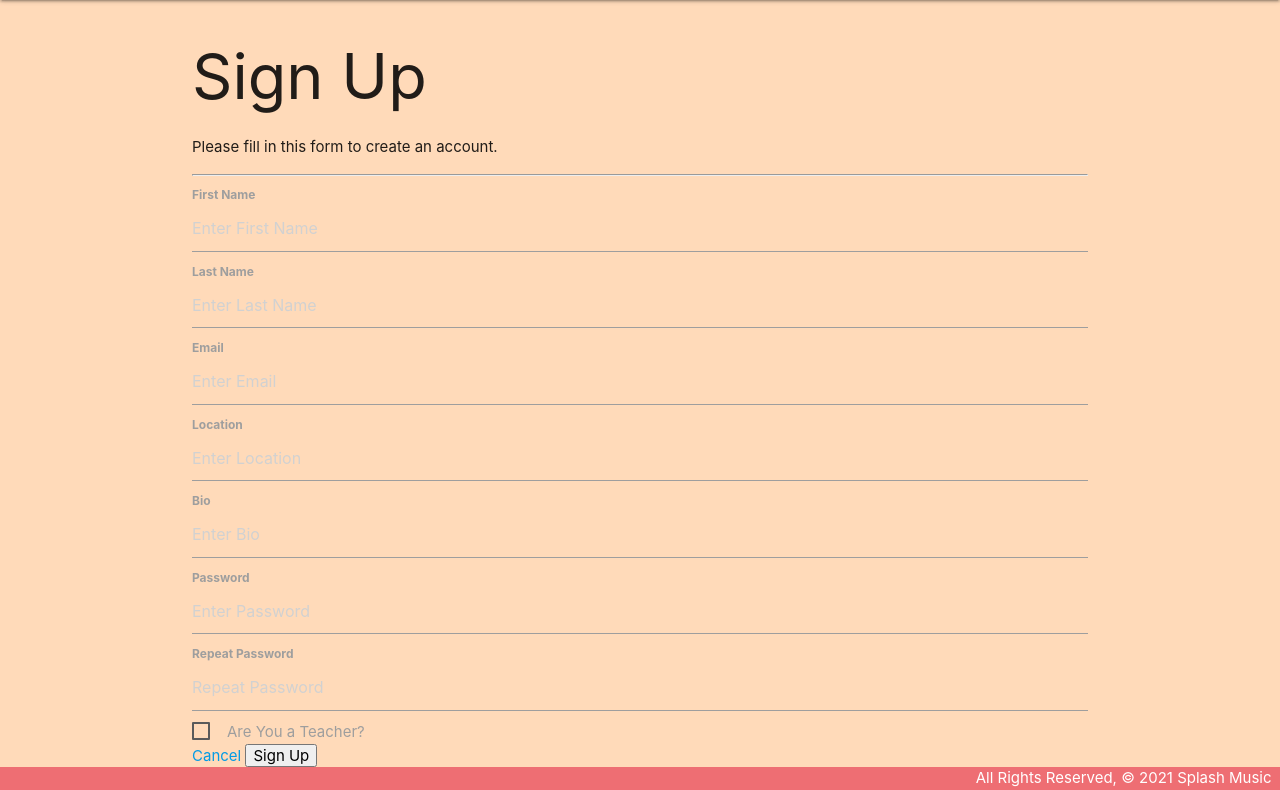
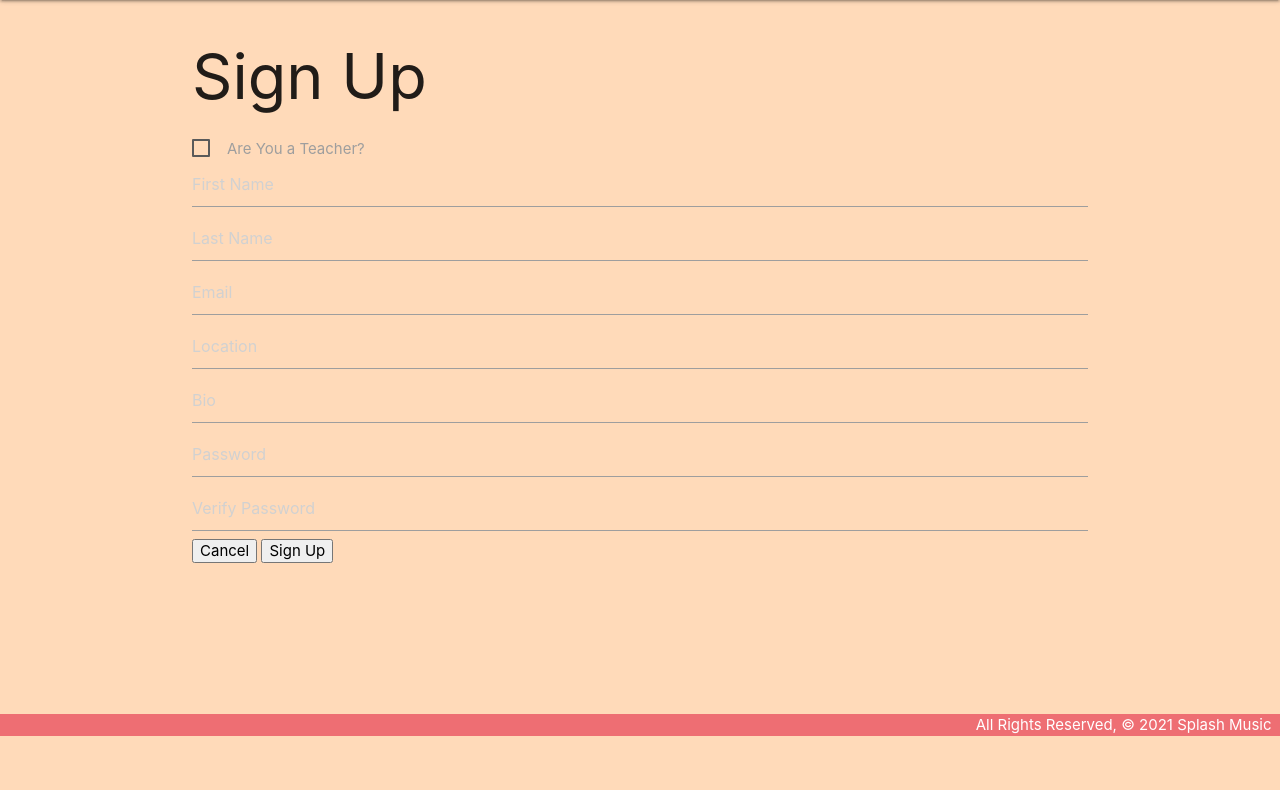
Before and after one commit to BlueCadet-3/splashmusic, a Django app: page /accounts/signup/ in a window 1280 px wide. Shown: the part 64-854 px from the top of the page. After the commit the page ends 800 px from the top, so only its background shows below. Run offline with Django 3.2, Linux system fonts and the light colour scheme.

Commit message:
simplify sign-up HTML

```diff
--- a/main_app/templates/registration/signup.html
+++ b/main_app/templates/registration/signup.html
@@ -1,36 +1,25 @@
 {% extends 'base.html' %}
 {% block content %}
-<h1>Sign Up</h1>
-<p>Please fill in this form to create an account.</p>
-<hr>
-<form action="{% url 'signup' %}" method="post">
+
+<main id="sign-up">
+  <h1>Sign Up</h1>
+
+  <form action="{% url 'signup' %}" method="POST">
     {% csrf_token %}
-    <label for="first_name"><b>First Name</b></label>
-    <input type="text" placeholder="Enter First Name" name="first_name" required>
-    <label for="last_name"><b>Last Name</b></label>
-    <input type="text" placeholder="Enter Last Name" name="last_name" required>
-    <label for="email"><b>Email</b></label>
-    <input type="email" placeholder="Enter Email" name="username" required>
-    <label for="location"><b>Location</b></label>
-    <input type="text" placeholder="Enter Location" name="location">
-    <label for="email"><b>Bio</b></label>
-    <input type="text" placeholder="Enter Bio" name="bio">
-    <label for="psw"><b>Password</b></label>
-    <input type="password" placeholder="Enter Password" name="password1" required>
-    <label for="psw-repeat"><b>Repeat Password</b></label>
-    <input type="password" placeholder="Repeat Password" name="password2" required>
     <label>
-        <input type="checkbox" name="is_teacher"><span>Are You a Teacher?</span>
+      <input type="checkbox" name="is_teacher"><span>Are You a Teacher?</span>
     </label>
-    <div class="clearfix">
-        <a href="/">Cancel</a>
-        <button type="submit">Sign Up</button>
-    </div>
-</form>
-<!-- {% if error_message %}<p class="red-text">{{ error_message }}</p>{% endif %}
-<form method="post" action="{% url 'signup' %}">
-  {% csrf_token %}
-  {{ form.as_p }}
-  <input type="submit" class="btn" value="signup">
-</form> -->
+    <input type="text" placeholder="First Name" name="first_name" required>
+    <input type="text" placeholder="Last Name" name="last_name" required>
+    <input type="email" placeholder="Email" name="username" required>
+    <input type="text" placeholder="Location" name="location">
+    <input type="text" placeholder="Bio" name="bio">
+    <input type="password" placeholder="Password" name="password1" required>
+    <input type="password" placeholder="Verify Password" name="password2" required>
+    <a href="/"><input type="button" value="Cancel"></a>
+    <button type="submit">Sign Up</button>
+  </form>
+
+</main>
+
 {% endblock %}
```
